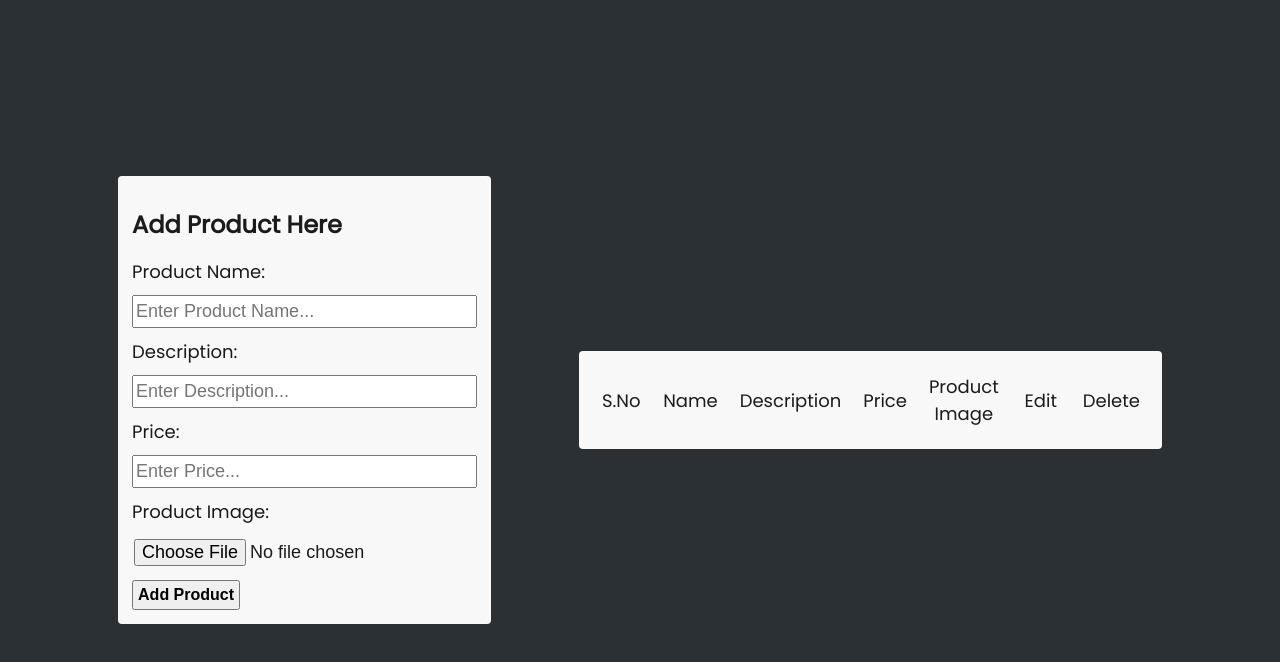
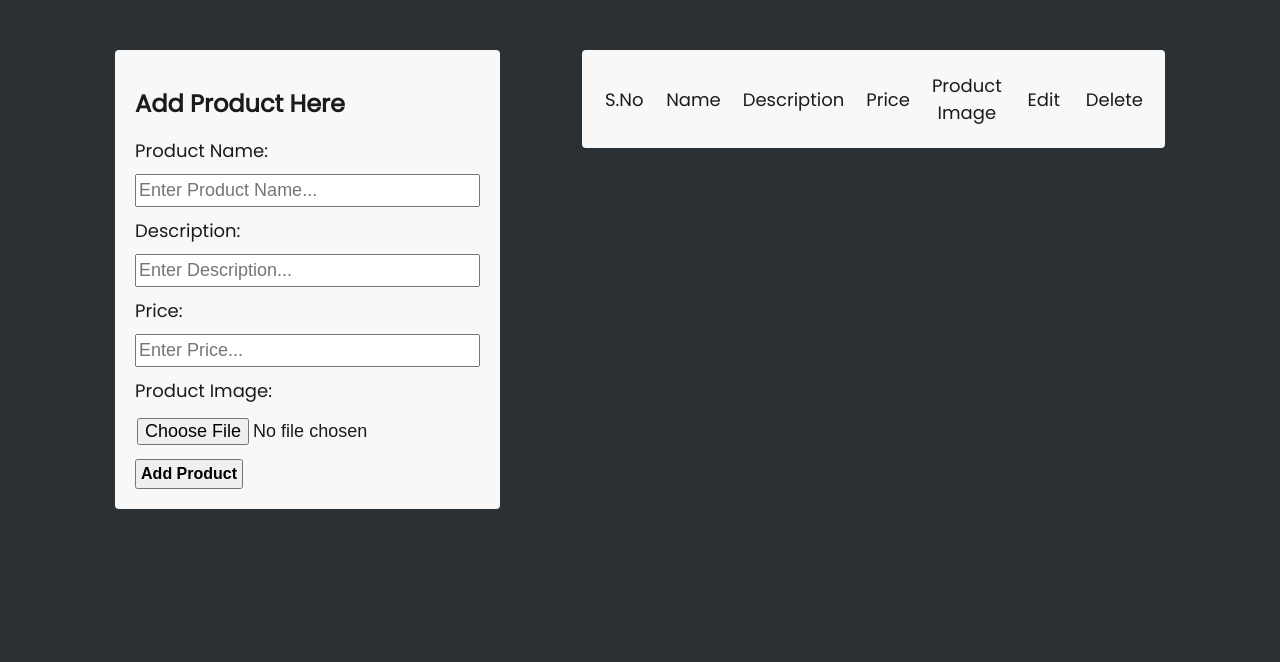
Before and after one commit to 19guptayash/crud-Assignment, a plain HTML site: page index.html in a window 1280 px wide. Drawn offline with Linux system fonts and the light colour scheme.

Commit message:
third commit

```diff
--- a/style.css
+++ b/style.css
@@ -7,11 +7,12 @@ input::-webkit-inner-spin-button {
 body{
     width: 90%;
     padding: 10px;
+    padding-top: 50px;
     margin: auto;
     box-sizing: border-box;
     display: flex;
     justify-content: space-around;
-    align-items: center;
+    /* align-items: center; */
     background-color: #2b3035;
     min-height: 100vh;
     font-family: poppins,'Times New Roman', Times, serif;
@@ -24,7 +25,7 @@ body{
 
 form{
     box-sizing: border-box;
-    padding: 14px;
+    padding: 20px;
     background-color: rgb(248, 248, 248);
     width: 100%;
     display: flex;
```
Also changed, not shown: index.html (line endings or trailing spaces).
